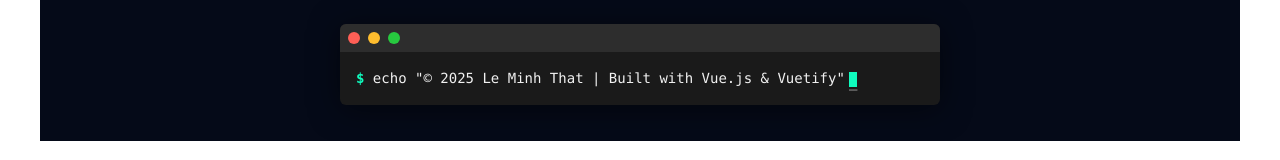
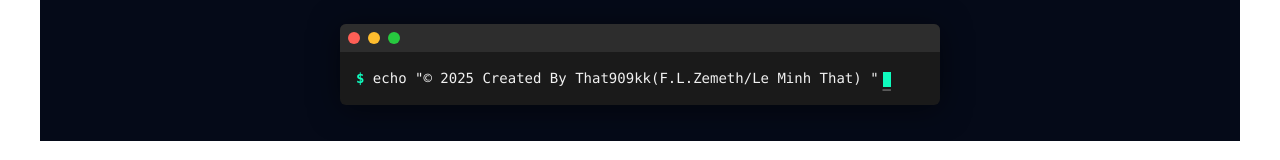
Before and after one commit to That909kk/vue-portfolio, a Vue app: page /vue-portfolio/skills in a window 1280 px wide. Shown: the part 3537-3697 px from the top of the page. Built offline with nearby package versions, Linux system fonts and the light colour scheme.

Commit message:
Update something

```diff
--- a/src/App.vue
+++ b/src/App.vue
@@ -100,7 +100,7 @@
               </div>
               <div class="terminal-content">
                 <span class="terminal-prompt">$ </span>
-                <span class="terminal-text">echo "&copy; {{ new Date().getFullYear() }} Le Minh That | Built with Vue.js & Vuetify"</span>
+                <span class="terminal-text">echo "&copy; {{ new Date().getFullYear() }} Created By That909kk(F.L.Zemeth/Le Minh That) "</span>
                 <span class="terminal-cursor">_</span>
               </div>
             </div>
--- a/src/data/data.json
+++ b/src/data/data.json
@@ -76,9 +76,9 @@
     "address": "Tay Thanh, Tan Phu, Ho Chi Minh City",
     "location": "Ho Chi Minh City, Vietnam",
     "github": "https://github.com/That909kk",
-    "linkedin": "https://linkedin.com/in/le-minh-that",
-    "facebook": "https://facebook.com/leminhthat",
-    "twitter": "https://twitter.com/leminhthat"
+    "linkedin": "https://www.linkedin.com/in/minh-that-le-4b587a360/",
+    "facebook": "https://www.facebook.com/song.voi.ten.that/about",
+    "twitter": ""
   },
   "education": {
     "university": "Industrial University of Ho Chi Minh City",
```
